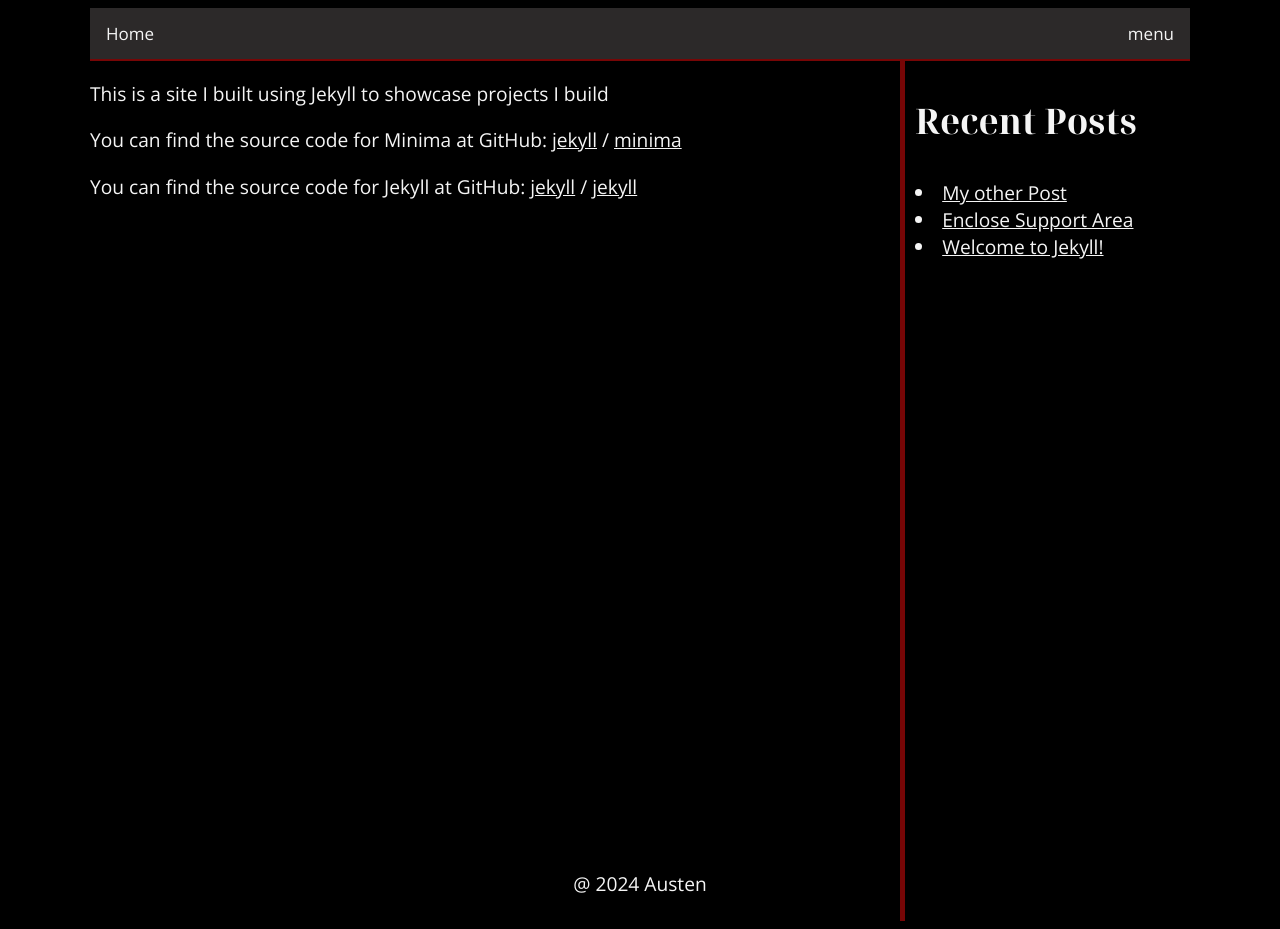
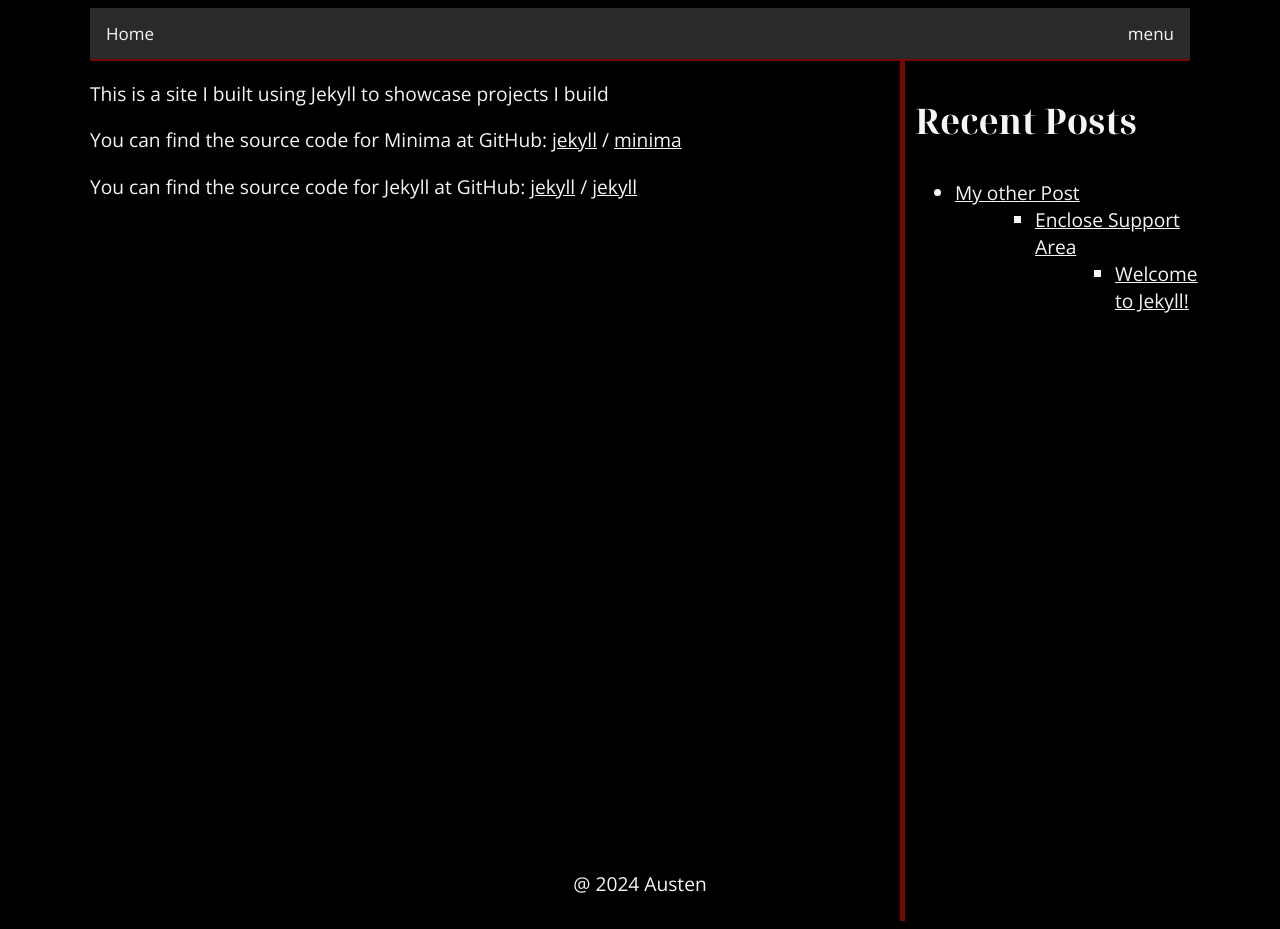
Before and after one commit to AustenMeier/AustenMeier.github., a Jekyll site: the page built from about.markdown, in a window 1280 px wide. Built offline with Jekyll 4.4.1, drawn with Linux system fonts in a browser that asks for light colours.

Commit message:
Update post.html

```diff
--- a/_layouts/post.html
+++ b/_layouts/post.html
@@ -119,7 +117,9 @@ footer{
             <aside>
                 <h3>Recent Posts</h3>
                 {% for post in site.posts reversed %}
+ <ul>
                 <li><a href="{{post.url}}">{{post.title}}</a></li>
+ <ul>
                 {% endfor %}
             </aside>
             <footer>
```
Also changed, not shown: other parts of _layouts/post.html (+0 -2 lines).
